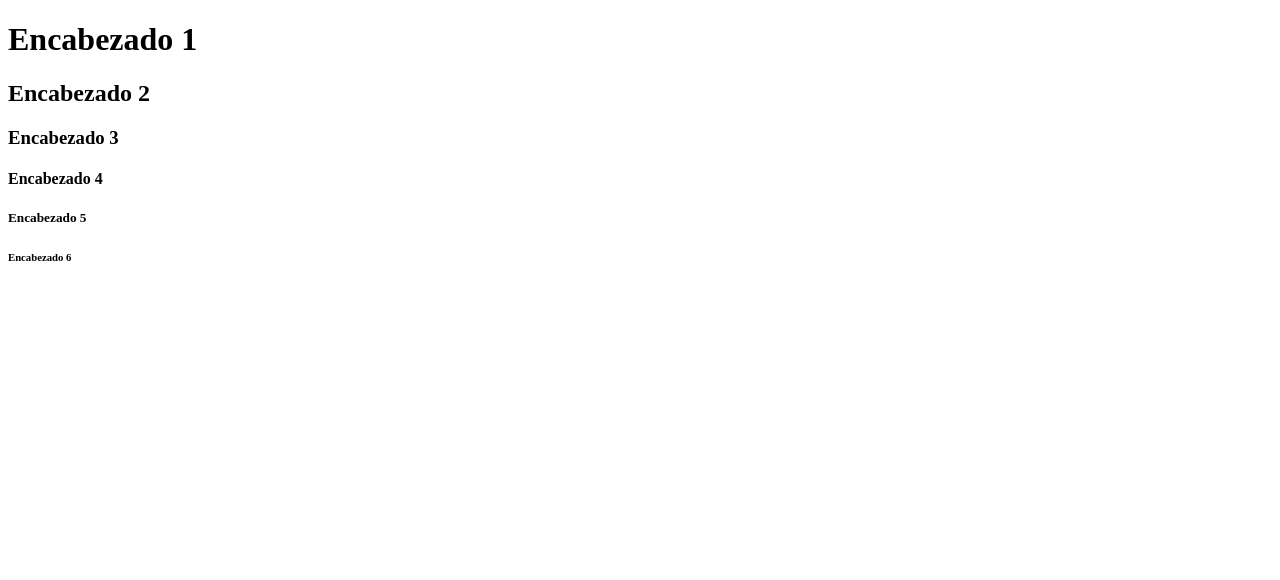
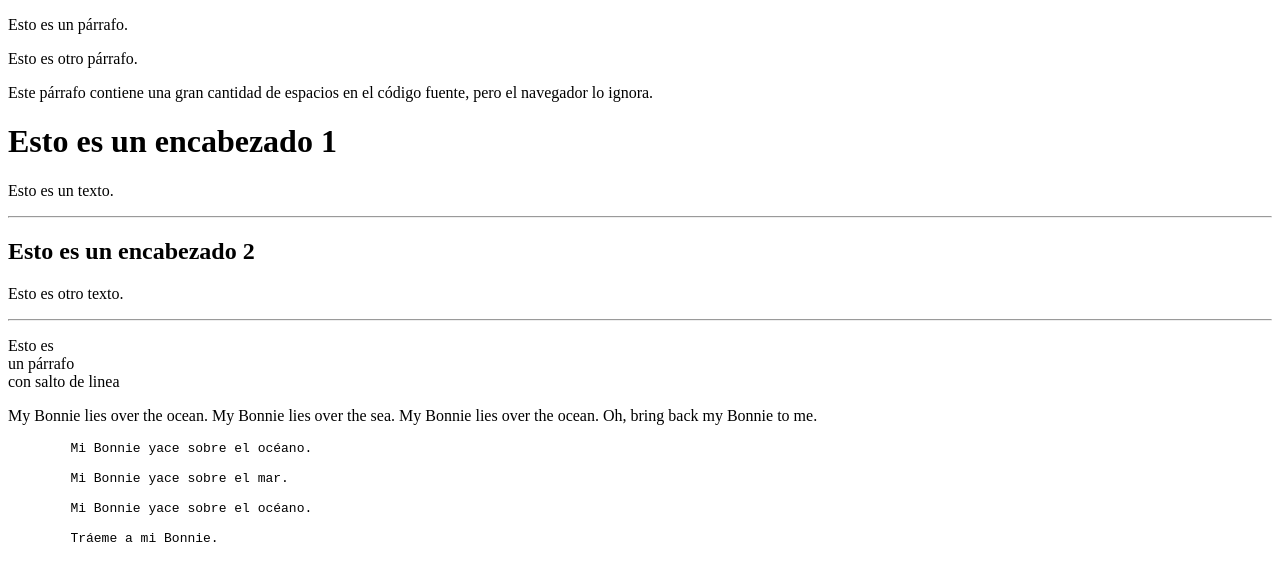
Before and after one commit to AntiUsbShortCut/Aprendiendo-HTML, a plain HTML site: page HTML5.html in a window 1280 px wide. Drawn offline with Linux system fonts and the light colour scheme.

Commit message:
Etiqueta p, hr, br, pre. Todo relacionado con parrafos

```diff
--- a/HTML5.html
+++ b/HTML5.html
@@ -6,22 +6,75 @@
 </head>
 
 <body>
-<!--Los encabezados HTML se definen con las etiquetas <h1> a <h6>.
+    <!--PARRAFOS HTML
 
-<h1>define el encabezado más importante. <h6> define el encabezado menos importante.-->
+El elemento <p> HTML define un párrafo.
 
-    <h1>Encabezado 1</h1>
-    <h2>Encabezado 2</h2>
-    <h3>Encabezado 3</h3>
-    <h4>Encabezado 4</h4>
-    <h5>Encabezado 5</h5>
-    <h6>Encabezado 6</h6>
+Un párrafo siempre comienza en una nueva línea, y los navegadores agregan automáticamente un espacio en blanco (un margen) antes y después de un párrafo.-->
+    <p>Esto es un párrafo.</p>
+    <p>Esto es otro párrafo.</p>
 
-<!--Los motores de búsqueda utilizan los encabezados para indexar la estructura y el contenido de sus páginas web.
+    <!-- VISUALIZACION HTML
 
-Los usuarios a menudo hojean una página por sus encabezados. Es importante utilizar encabezados para mostrar la estructura del documento.
+Con HTML, no puede cambiar la visualización agregando espacios o líneas adicionales en su código HTML.
 
-los encabezados <h1> deben usarse para los encabezados principales, seguidos de los encabezados <h2>, luego los menos importantes <h3>, y así sucesivamente-->
+El navegador eliminará automáticamente los espacios y líneas adicionales cuando se muestre la página-->
+    <p>
+        Este párrafo
+        contiene una gran cantidad de espacios
+        en el código fuente,
+        pero el navegador
+        lo ignora.
+    </p>
+
+    <!--REGLAS HORIZONTALES HTML
+
+La etiqueta <hr> define un salto temático en una página HTML, y con frecuencia se muestra como una regla horizontal.
+
+El elemento <hr> se usa para separar contenido (o definir un cambio) en una página HTML-->
+    <h1>Esto es un encabezado 1</h1>
+    <p>Esto es un texto.</p>
+    <hr>
+    <h2>Esto es un encabezado 2</h2>
+    <p>Esto es otro texto.</p>
+    <hr>
+    <!--La etiqueta <hr> es una etiqueta vacía, lo que significa que no tiene etiqueta final.-->
+
+    <!--SALTOS DE LINEAS HTML
+
+El elemento <br> HTML define un salto de línea.
+
+Úselo <br> si desea un salto de línea (una nueva línea) sin comenzar un nuevo párrafo-->
+<p>Esto es<br>un párrafo<br>con salto de linea</p>
+<!--La etiqueta <br> es una etiqueta vacía, lo que significa que no tiene etiqueta final.-->
+
+<!--POEMA EN UN PARRAFO
+
+En esta situcion el texto se muestra lineal-->
+<p>
+    My Bonnie lies over the ocean.
+
+    My Bonnie lies over the sea.
+
+    My Bonnie lies over the ocean.
+
+    Oh, bring back my Bonnie to me.
+  </p>
+
+<!--EL ELEMENTO QUE DA FORMATO A UN PARRAFO
+
+El elemento HTML <pre> define texto preformateado.
+
+El texto dentro de un elemento <pre> se muestra en una fuente de ancho fijo (generalmente Courier), y conserva tanto los espacios como los saltos de línea:-->
+    <pre>
+        Mi Bonnie yace sobre el océano.
+
+        Mi Bonnie yace sobre el mar.
+
+        Mi Bonnie yace sobre el océano.
+
+        Tráeme a mi Bonnie.
+      </pre>
 </body>
 
 </html>
```
